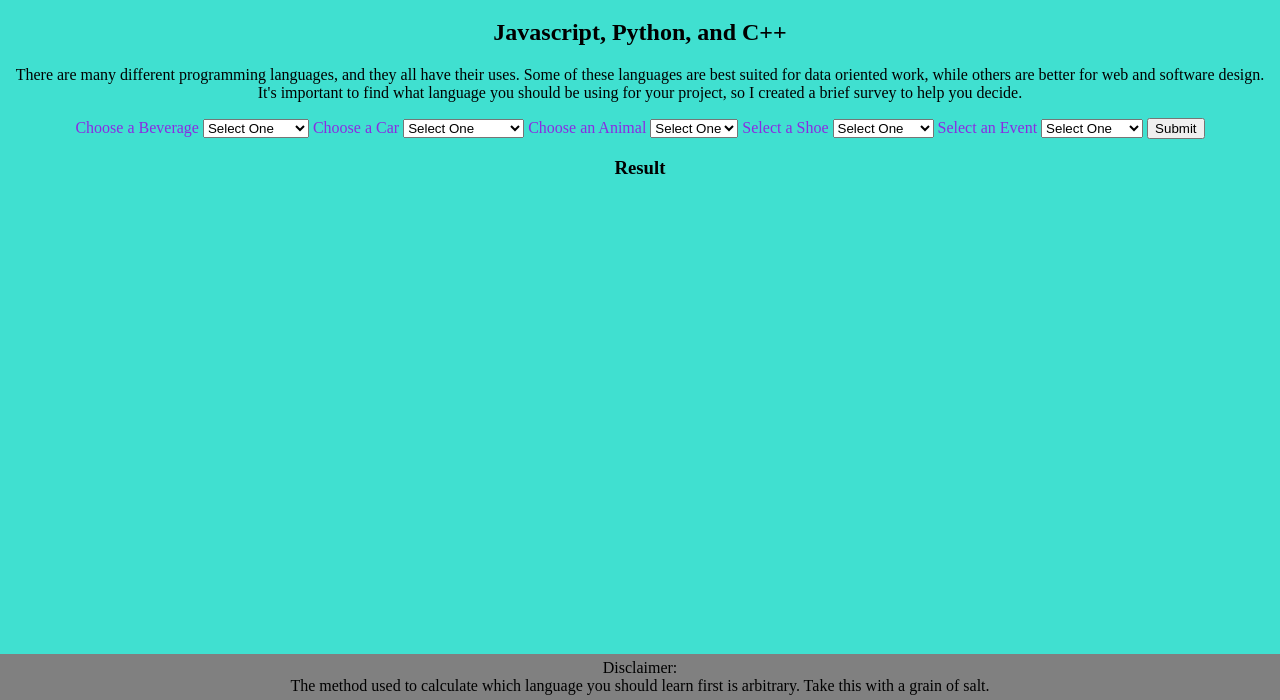
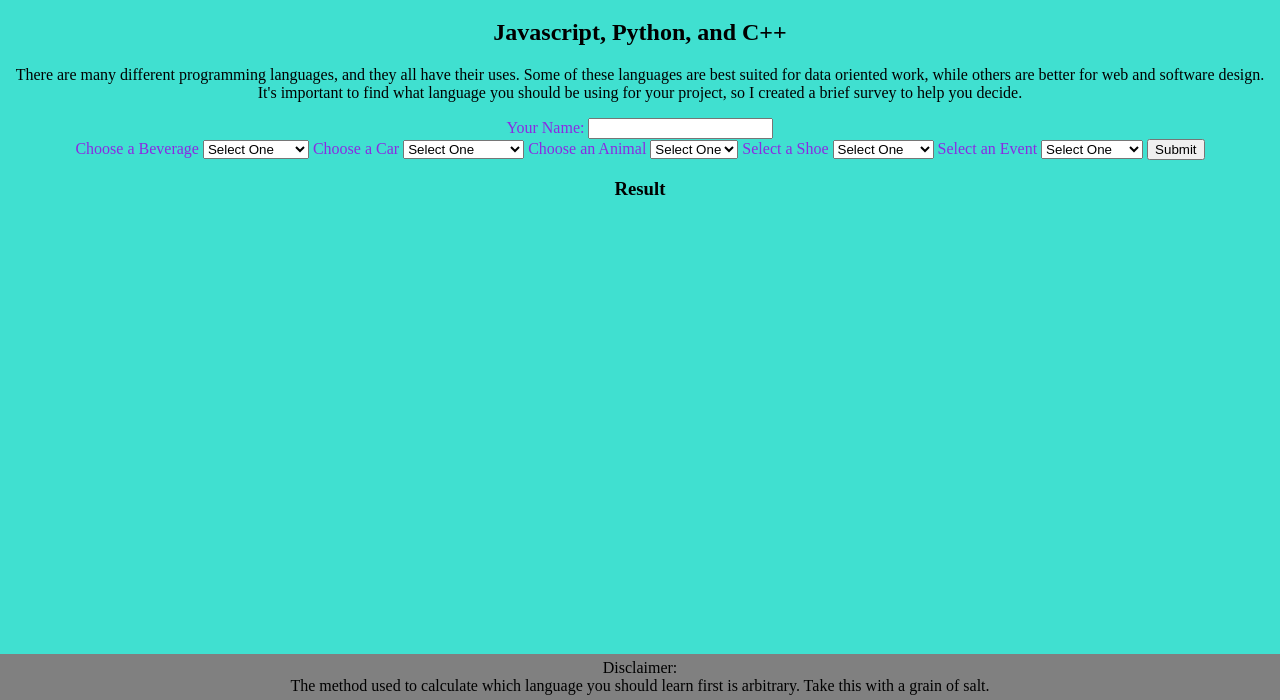
Before and after one commit to kaisama92/language-selector, a plain HTML site: page index.html in a window 1280 px wide. Shown: the part 100-800 px from the top of the page. Drawn offline with Linux system fonts and the light colour scheme.

Commit message:
Add input box for users name.

```diff
--- a/css/styles.css
+++ b/css/styles.css
@@ -12,7 +12,9 @@ body {
 .form-box {
   text-align: center;
   color: blueviolet;
+  margin: 0px 10px;
 }
+
 
 #Java {
   background-color: yellow;
--- a/index.html
+++ b/index.html
@@ -7,9 +7,6 @@
     <title>Learning-to-Program</title>
   </head>
 
-<!-- // Languages to include -->
-<!-- // C#, Javascript, Python, Swift -->
-
   <body class="centered">
     <h1>Let's Learn a new language!</h1>
     <h5>By: Kai Clausen</h5>
@@ -18,6 +15,8 @@
 
     <div class="form-box">
       <form id="select-form">
+        <label for="person1">Your Name: </label>
+        <input id="person1" type="text" name="person1"><br>
         <label for="select-beverage">Choose a Beverage</label>
         <select id="select-beverage">
           <option value="0">Select One</option>
@@ -59,7 +58,7 @@
 
     <h3>Result</h3>
     <h3 id="output"></h3>
-    <p id="Java" class="hidden box">Your best fit is Javascript, which has a wide variety of uses it is primarily known for its importance in web development and design. If you want to work on websites, Javascript is for you!</p>
+    <p id="Java" class="hidden box"><span id="name"></span>! Your best fit is Javascript, which has a wide variety of uses it is primarily known for its importance in web development and design. If you want to work on websites, Javascript is for you!</p>
     <p id="python" class="hidden box">Your best fit is Python. This language is used largely in the scientific community for it's data handling capabilities. If you want to keep track of vast amounts of data, Python is for you!</p>
     <p id="C" class="hidden box">Your best fit is C++. This language is used in programming most major video games. It's most notable features are it's flexibility and the ability to interact with low level languages, like ones that control the functionality of hardware. So if you want to program the next AAA title, C++ is likely for you!</p>
     <p id="error" class="hidden redbox">Please select one of the three bottom options in every dropdown menu to see what language is best for you.</p>
```
